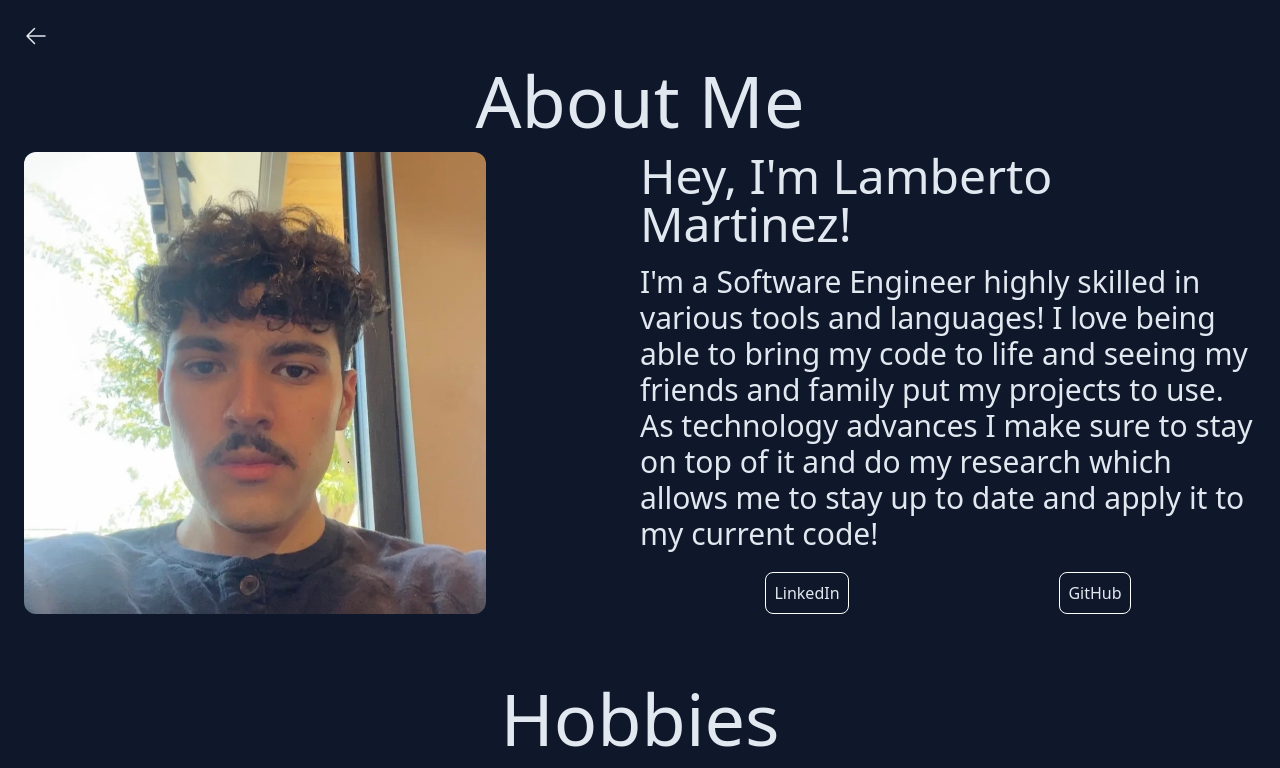
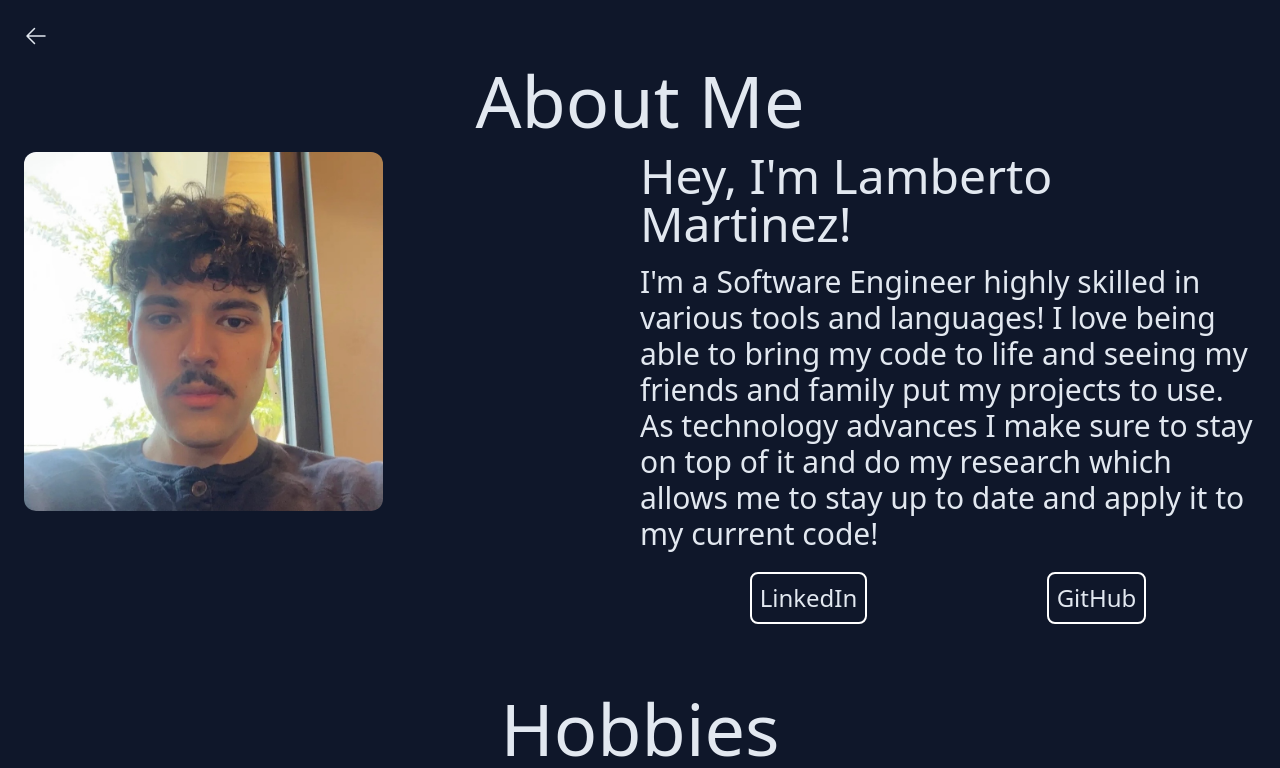
Before and after one commit to Lambpato/portfolio, a Vue app in the folder portfolio/: page /about-me in a window 1280 px wide. Shown: the top 768 px of the page. Built offline with nearby package versions, Linux system fonts and the light colour scheme.

Commit message:
added hover to all clickable things

```diff
--- a/portfolio/src/components/IntroComp.vue
+++ b/portfolio/src/components/IntroComp.vue
@@ -24,11 +24,14 @@ const handleAbout = () => {
         <img
           src="../assets/images/portait.jpeg"
           alt="Portait Picture"
-          class="rounded-xl lg:w-9/12"
+          class="rounded-xl lg:w-7/12"
         />
       </div>
       <div class="flex flex-col justify-evenly">
-        <div class="cursor-pointer flex flex-col gap-4" @click="handleAbout">
+        <div
+          class="rounded-xl cursor-pointer flex flex-col gap-4 hover:bg-slate-600"
+          @click="handleAbout"
+        >
           <h1 class="text-2xl lg:text-5xl">Hey, I'm Lamberto Martinez!</h1>
           <p class="text-xl lg:text-3xl">
             I'm a Software Engineer highly skilled in various tools and languages! I love being able
@@ -41,7 +44,7 @@ const handleAbout = () => {
         <div class="flex justify-around p-5">
           <div>
             <button
-              class="border border-white p-2 rounded-lg"
+              class="border-2 border-white p-2 rounded-lg text-2xl hover:bg-slate-600"
               @click="redirectToWebsite('https://www.linkedin.com/in/lambpato/')"
             >
               LinkedIn
@@ -49,7 +52,7 @@ const handleAbout = () => {
           </div>
           <div>
             <button
-              class="border border-white p-2 rounded-lg"
+              class="border-2 border-white p-2 rounded-lg text-2xl hover:bg-slate-600"
               @click="redirectToWebsite('https://github.com/Lambpato')"
             >
               GitHub
--- a/portfolio/src/components/ProjectsComp.vue
+++ b/portfolio/src/components/ProjectsComp.vue
@@ -34,7 +34,7 @@ const projects = [
         class="flex justify-center items-center"
       >
         <div
-          class="flex flex-col items-center mt-0 w-11/12 lg:w-2/4 lg:h-[300px] border-4 rounded-xl border-slate-200 cursor-pointer"
+          class="flex flex-col items-center mt-0 w-11/12 lg:w-2/4 lg:h-[300px] border-4 rounded-xl border-slate-200 hover:bg-slate-600 cursor-pointer"
         >
           <img :src="project.thumbnail" :alt="project.name" class="w-auto rounded-lg" />
           <div class="m-auto text-center">
--- a/portfolio/src/components/SkillsComp.vue
+++ b/portfolio/src/components/SkillsComp.vue
@@ -134,7 +134,7 @@ const redirectToWebsite = (url: string) => {
         class="flex justify-center items-center"
       >
         <div
-          class="flex flex-col justify-center items-center lg:w-2/4 h-[160px] border-4 rounded-xl border-slate-200 cursor-pointer"
+          class="flex flex-col justify-center items-center lg:w-2/4 h-[160px] border-4 rounded-xl border-slate-200 hover:bg-slate-600 cursor-pointer"
         >
           <img :src="icon.imgUrl" :alt="icon.name" class="w-24 p-4" />
           <h1 class="font-bold text-xs lg:text-lg">{{ icon.name }}</h1>
```
